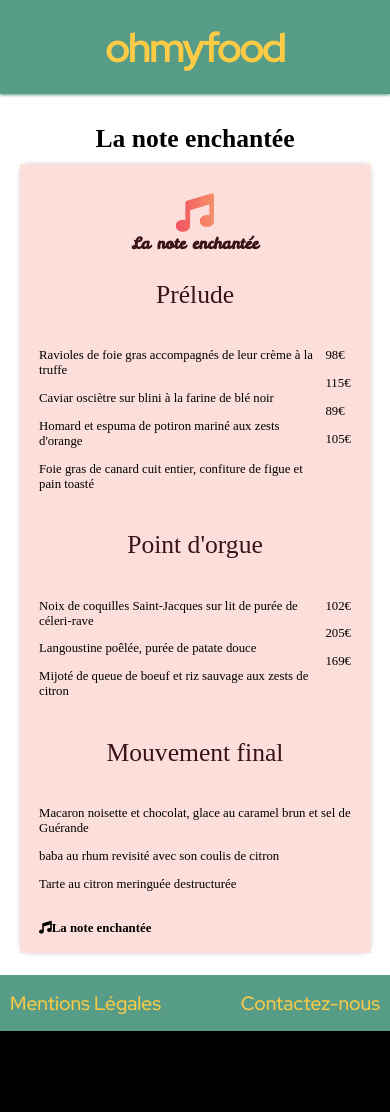
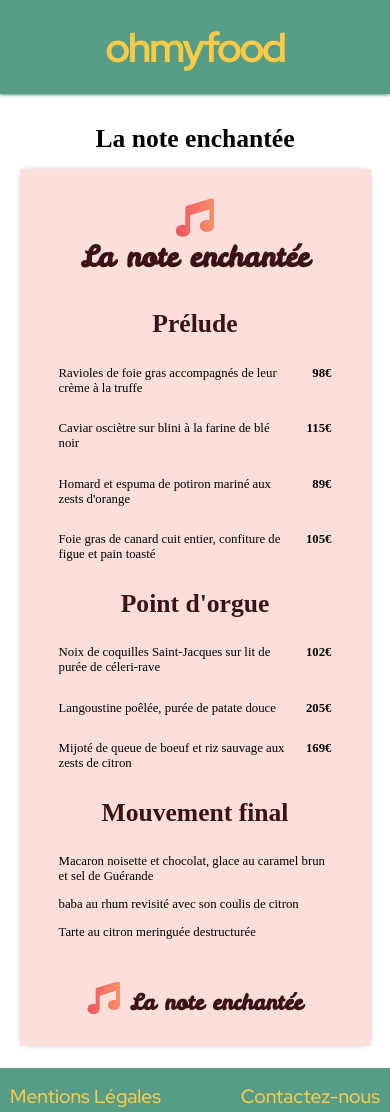
Before and after one commit to DriivenT/P3_OC, a website: page html/menu1.html in a window 390 px wide. Before the commit the page ends 1031 px from the top, so only its background shows below. Drawn offline with Linux system fonts and the light colour scheme; a web font is replaced by a local one.

Commit message:
Avancement sur le menu 1 + ajout de mixins

```diff
--- a/html/menu1.html
+++ b/html/menu1.html
@@ -13,7 +13,7 @@
     <body>
         <!-- En Tête -->
         <div class="header">
-            <h1 class="header__title">ohmyfood</h1>
+            <h1 class="header__title"><a href="../index.html">ohmyfood</a></h1>
         </div>
 
         <h2>La note enchantée</h2>
@@ -22,45 +22,50 @@
             <i class="fas fa-music menu__note"></i>
             <h3 class="menu_title">La note enchantée</h3>
 
-            <p class="menu__name">Prélude</p>
-            <div class="menu__categorie">
-                <div class="menu__categorie__nomPlat">
+            <p class="menu__categorieName">Prélude</p>
+            <div class="menu__entree">
+                <div class="plat1">
                     <p>Ravioles de foie gras accompagnés de leur crème à la truffe</p>
+                    <p class="plat--margeGras">98€</p>
+                </div>
+                <div class="plat2">
                     <p>Caviar osciètre sur blini à la farine de blé noir</p>
+                    <p class="plat--margeGras">115€</p>
+                </div>
+                <div class="plat3">
                     <p>Homard et espuma de potiron mariné aux zests d'orange</p>
+                    <p class="plat--margeGras">89€</p>
+                </div>
+                <div class="plat4">
                     <p>Foie gras de canard cuit entier, confiture de figue et pain toasté</p>
-                </div>
-                <div class="menu__categorie__prix">
-                    <p>98€</p>
-                    <p>115€</p>
-                    <p>89€</p>
-                    <p>105€</p>
+                    <p class="plat--margeGras">105€</p>
                 </div>
             </div>
 
-            <p class="menu__name">Point d'orgue</p>
-            <div class="menu__categorie">
-                <div class="menu__categorie__nomPlat">
+            <p class="menu__categorieName">Point d'orgue</p>
+            <div class="menu__plat">
+                <div class="plat1">
                     <p>Noix de coquilles Saint-Jacques sur lit de purée de céleri-rave</p>
+                    <p class="plat--margeGras">102€</p>
+                </div>
+                <div class="plat2">
                     <p>Langoustine poêlée, purée de patate douce</p>
+                    <p class="plat--margeGras">205€</p>
+                 </div>
+                <div class="plat3">
                     <p>Mijoté de queue de boeuf et riz sauvage aux zests de citron</p>
-                </div>
-                <div class="menu__categorie__prix">
-                    <p>102€</p>
-                    <p>205€</p>
-                    <p>169€</p>
+                    <p class="plat--margeGras">169€</p>
                 </div>
             </div>
 
-            <p class="menu__name">Mouvement final</p>
-            <div class="meun__categorie">
-                <div class="menu__categorie__nomPlat">
-                    <p>Macaron noisette et chocolat, glace au caramel brun et sel de Guérande</p>
-                    <p>baba au rhum revisité avec son coulis de citron</p>
-                    <p>Tarte au citron meringuée destructurée</p>
-                </div>
+            <p class="menu__categorieName">Mouvement final</p>
+            <div class="menu__dessert">
+                <p>Macaron noisette et chocolat, glace au caramel brun et sel de Guérande</p>
+                <p>baba au rhum revisité avec son coulis de citron</p>
+                <p>Tarte au citron meringuée destructurée</p>
             </div>
-            <h4><i class="fas fa-music menu__smallNote"></i>La note enchantée</h4>
+
+            <h4><i class="fas fa-music smallNote"></i>La note enchantée</h4>
         </div>
 
         <!-- Pied de page -->
--- a/sass/menu1_style.scss
+++ b/sass/menu1_style.scss
@@ -34,7 +34,6 @@ html, body{
     &__title{
         margin-top: 0%;
         margin-bottom: 30px;
-        color: $main-color;
         text-align: center;
         padding: 20px 0%;
         font-weight: bold;
@@ -42,61 +41,88 @@ html, body{
     }
 }
 
+.header a{
+    text-decoration: none;
+    color: $main-color;
+}
+
 /* Block Menu */
 
 h2{
     text-align: center;
     font-size: 2em;
-    margin-bottom: 10px;
+    margin-bottom: 15px;
 }
 
 .menu{
     background-color: #FCDFDB;
     margin-left: 5%;
     margin-right: 5%;
-    padding-left: 5%;
-    padding-right: 5%;
-    display: flex;
-    flex-direction: column;
+    padding-left: 10%;
+    padding-right: 10%;
+    @include flex(column);
     box-shadow: 0px 0px 8px -5px #000000;
 
     &__note{
         font-size: 3em;
         padding-top: 30px;
         text-align: center;
-        background: linear-gradient(to right, #F15360, #F78F6A);
-        background-clip: text;
-        -webkit-background-clip: text;
-        color: transparent;
+        @include degrade(#F15360, #F78F6A);
         margin-right: auto;
         margin-left: auto;
     }
 
     h3{
         color: $main-colorM1;
-        @include font(map-get($allFont, fontM1), 125%);
+        @include font(map-get($allFont, fontM1), 225%);
         text-align: center;
         margin: 0%;
+        margin-bottom: 7%;
     }
 
-    &__name{
+    &__categorieName{
         color: $main-colorM1;
         text-align: center;
         @include font(map-get($allFont, fontMenu), 200%);
+        margin: 0%;
+        margin-bottom: 5%;
+        margin-top: 5%;
+        font-weight: bold;
     }
 
-    &__categorie{
-        display: flex;
-        flex-direction: row;
-        justify-content: space-between;
+    .plat{
+        &1, &2, &3, &4{
+            @include flex;
+            justify-content: space-between;
+        }
+
+        &--justify{
+            text-align: justify;
+        }
+
+        &--margeGras{
+            margin-left: 20px;
+            font-weight: bold;
+        }
     }
 
+    h4{
+        text-align: center;
+        color: $main-colorM1;
+        @include font(map-get($allFont, fontM1), 1.7em)
+    }
+
+    .smallNote{
+        font-size: 1.5em;
+        margin-right: 10px;
+        @include degrade(#F15360, #F78F6A);
+    }
 }
 
 /* Block Pied de page */
 
 .footer{
-    display: flex;
+    @include flex;
     background-color: $main-bgcolor;
     color: $main-color;
     font-weight: 500;
--- a/sass/mobileFirst_style.scss
+++ b/sass/mobileFirst_style.scss
@@ -32,7 +32,6 @@ html, body{
     &__title{
         margin-top: 0%;
         margin-bottom: 40px;
-        color: $main-color;
         text-align: center;
         padding: 20px 0%;
         font-weight: bold;
@@ -40,10 +39,15 @@ html, body{
     }
 }
 
+.header a{
+    text-decoration: none;
+    color: $main-color;
+}
+
 /* Block Menu */
 
 .menuSelect{
-    display: flex;
+    @include flex;
     flex-wrap: wrap;
 
     &__menu{
@@ -57,8 +61,7 @@ html, body{
             margin: auto;
             margin-bottom: 40px;
             font-size: 1.1em;
-            display: flex;
-            flex-direction: column;
+            @include flex(column);
             justify-content: center;
             text-decoration: none;
             text-align: center;
@@ -69,10 +72,7 @@ html, body{
 
             &--note{
                 font-size: 2em;
-                background: linear-gradient(to right, #F15360, #F78F6A);
-                background-clip: text;
-                -webkit-background-clip: text;
-                color: transparent;
+                @include degrade(#F15360, #F78F6A);
             }
 
             &--p1, &--p2{
@@ -92,10 +92,7 @@ html, body{
             background-color: #FFF5FE;
 
             &--p1{
-                background: linear-gradient(to right, #C77412, #935EFC);
-                background-clip: text;
-                -webkit-background-clip: text;
-                color: transparent;
+                @include degrade(#C77412, #935EFC);
                 @include font(map-get($allFont, fontM2), 110%);
             }
             &--p2{
@@ -107,10 +104,7 @@ html, body{
             background-color: #F9F9F9;
 
             &--p1{
-                background: linear-gradient(to right, #0431DF, #0887FB);
-                background-clip: text;
-                -webkit-background-clip: text;
-                color: transparent;
+                @include degrade(#0431DF, #0887FB);
                 @include font(map-get($allFont, fontM3), 115%);
             }
             &--p2{
@@ -122,10 +116,7 @@ html, body{
             background-color: #FDFFFD;
 
             &--p1{
-                background: linear-gradient(to right, #3D9339, #BFFF7E);
-                background-clip: text;
-                -webkit-background-clip: text;
-                color: transparent;
+                @include degrade(#3D9339, #BFFF7E);
                 @include font(map-get($allFont, fontM4), 140%);
             }
             &--p2{
@@ -158,7 +149,7 @@ html, body{
 /* Block Pied de page */
 
 .footer{
-    display: flex;
+    @include flex;
     background-color: $main-bgcolor;
     color: $main-color;
     font-weight: 500;
--- a/sass/partiels/_utilitaires.scss
+++ b/sass/partiels/_utilitaires.scss
@@ -17,6 +17,18 @@ $main-colorM1: #3C1218;
                 font-weight: bold;
                 font-size: 1.8em;
                 margin: 0%;
+}
+
+@mixin degrade($color1: black, $color2: grey){
+    background: linear-gradient(to right, $color1, $color2);
+    background-clip: text;
+    -webkit-background-clip: text;
+    color: transparent;
+}
+
+@mixin flex($direction: row){
+    display: flex;
+    flex-direction: $direction;
 }
 
 /* Maps */
```
Also changed, not shown: index.html (+1 -1 lines), css/menu1_style.css, css/mobileFirst_style.css, 2 other files.
